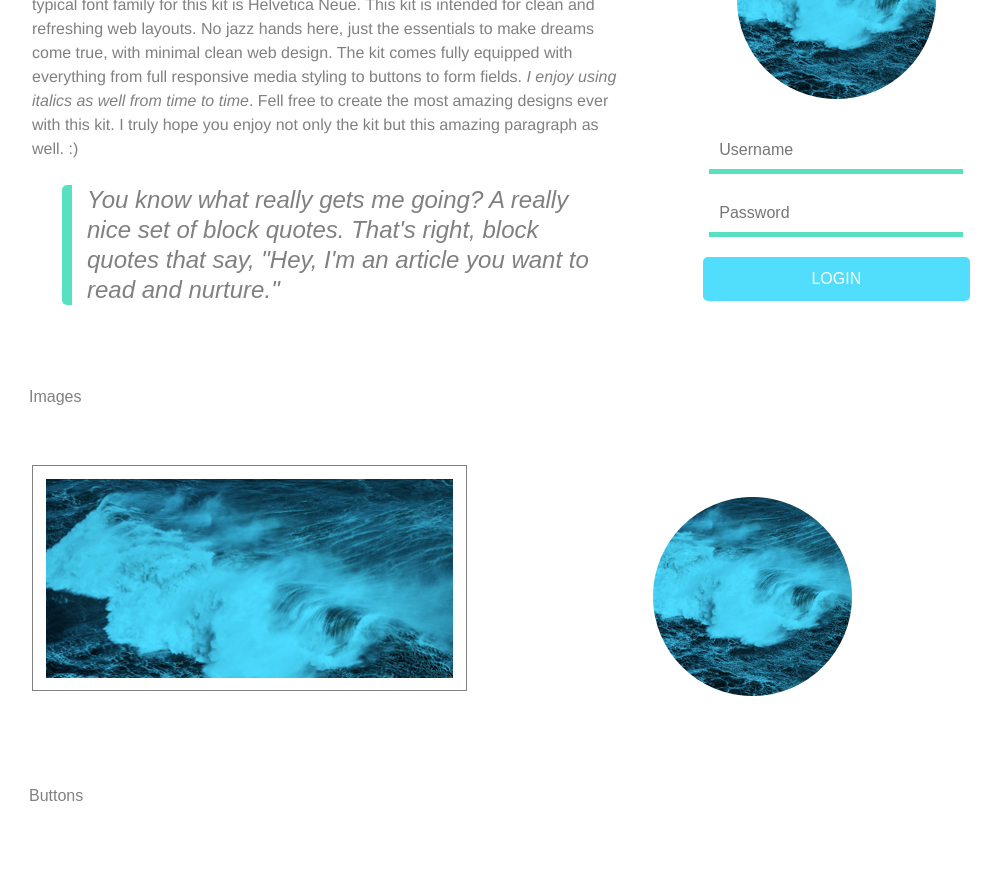
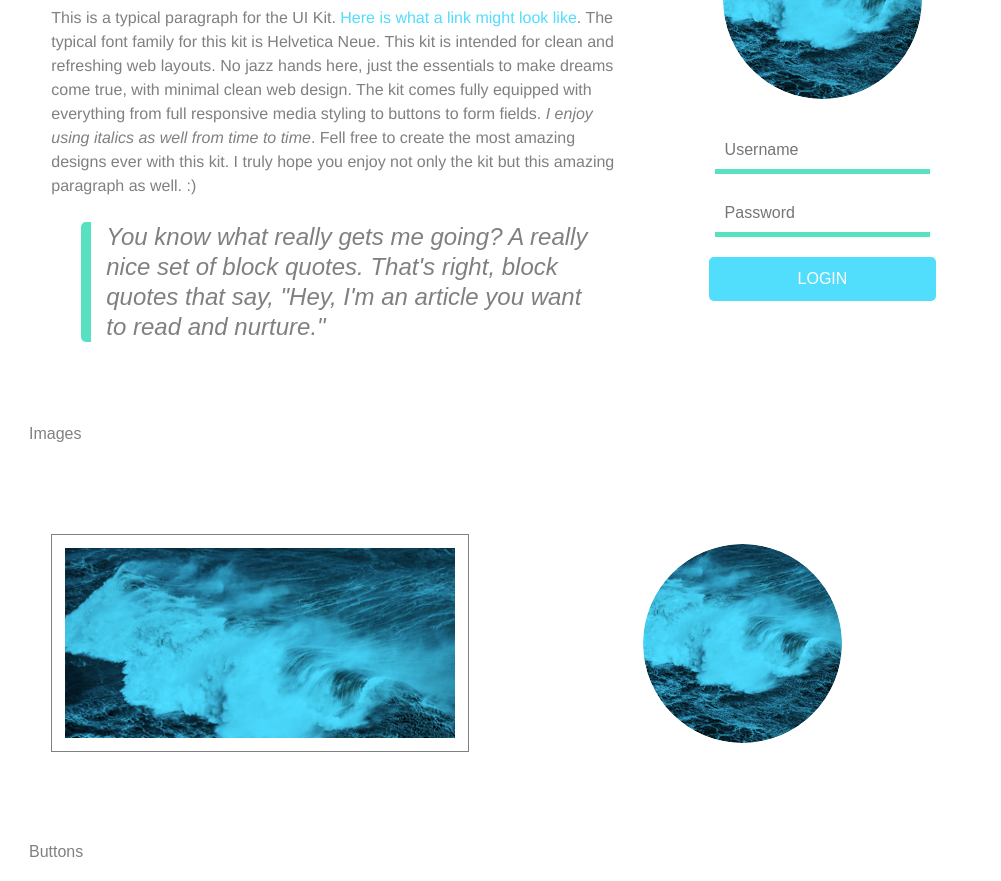
Before and after one commit to CarroForslund/fewd-project5, a plain HTML site: page index.html in a window 1280 px wide. Shown: the part 557-1438 px from the top of the page, without its empty margins (139-1140 px from the left). Drawn offline with Linux system fonts and the light colour scheme.

Commit message:
Everything looks alright

```diff
--- a/styles/scss/components/_buttons.scss
+++ b/styles/scss/components/_buttons.scss
@@ -1,29 +1,37 @@
 //==============================================================================
 // BUTTONS
 //==============================================================================
-
-// Buttons:
-// .btn--default
-// .btn--success
-// .btn--error
-// .btn--warning
-// .btn--info
-// .theme__colors
 
 //Color buttons when theme__colors class is included
 .theme__colors.btn {
   @include bg-colors($theme-colors);
 }
 
-
 //Select any class with beginning of btn--
 [class^="btn--"] {
   border-radius: $border--rounded-corners;
-  margin: em(20px) 0;
+  margin: em(18px) 0;
  	padding: em(13px);
   border: none;
 	text-transform: uppercase;
   color: $white;
-  display: block;
-  width: 100%
+  width: 100%;
+
+  @include mediaquery(medium){
+    width: auto;
+    margin: 0 1em;
+    padding-left: 1.2em;
+    padding-right: 1.2em;
+    // flex-grow: 1;
+  }
+
+  @include mediaquery(large){
+    padding-left: 3.5em;
+    padding-right: 3.5em;
+  }
 }
+
+button[type=submit]{
+  margin: 0;
+  width: 100%;
+}
--- a/styles/scss/components/_forms.scss
+++ b/styles/scss/components/_forms.scss
@@ -3,6 +3,8 @@
 //==============================================================================
 
 .form {
+
+  justify-content: center;
 
   @include element(input){      //form__input
     border-top: 0;
--- a/styles/scss/components/_grid.scss
+++ b/styles/scss/components/_grid.scss
@@ -6,7 +6,7 @@
   };
 }
 
-//Add grid colors to elements with class grid__col--X and theme__colors
+//All elements with class grid__col--X and theme__colors
 .theme__colors.grid{
   &__col{
     @include bg-colors($grid-colors);
@@ -25,12 +25,16 @@
 //Select any class with beginning of grid__col--
 [class^="grid__col--"] {
   border-radius: $border--rounded-corners;
-  margin: em(6px) 0;
+  margin: em(6px) 2%;
  	padding: em(13px);
   border: none;
   color: $black;
   display: block;
-  width: 100%
+  width: 100%;
+  @include mediaquery(medium){
+    // text-align: center;
+    @include flex-container(center);
+  }
 }
 
 //Calculate grid column sizes for bigger screens
@@ -46,5 +50,8 @@
 }
 
 .centered{
-  margin: auto;
+  @include mediaquery(medium){
+    margin: auto;
+    flex-grow: 0;
+  }
 }
--- a/styles/scss/components/_images.scss
+++ b/styles/scss/components/_images.scss
@@ -10,7 +10,7 @@
   @include modifier(frame){
     @extend %img;
     color: $black;
-    margin: 0 auto;
+    margin: 2em auto;
     padding: .8em;
     border: 1px solid $black;
     width: 100%;
@@ -19,5 +19,6 @@
   @include modifier(avatar){
     @extend %img;
     margin: 2em auto;
+    border-radius: 50%;
   }
 }
--- a/styles/scss/utilities/_mixins.scss
+++ b/styles/scss/utilities/_mixins.scss
@@ -30,7 +30,9 @@
 	flex-direction: column;
   justify-content: $justify-content;
   @include mediaquery(medium) {
+    // display: wrap;
     flex-direction: row;
+    // flex-grow: 1;
   }
 }
 
--- a/styles/scss/utilities/_placeholders.scss
+++ b/styles/scss/utilities/_placeholders.scss
@@ -15,6 +15,7 @@
 //==============================================================================
 %img {
   display: block;
+  align-self: center;
 }
 
 //==============================================================================
```
Also changed, not shown: styles/css/styles.css, 3 other files.
